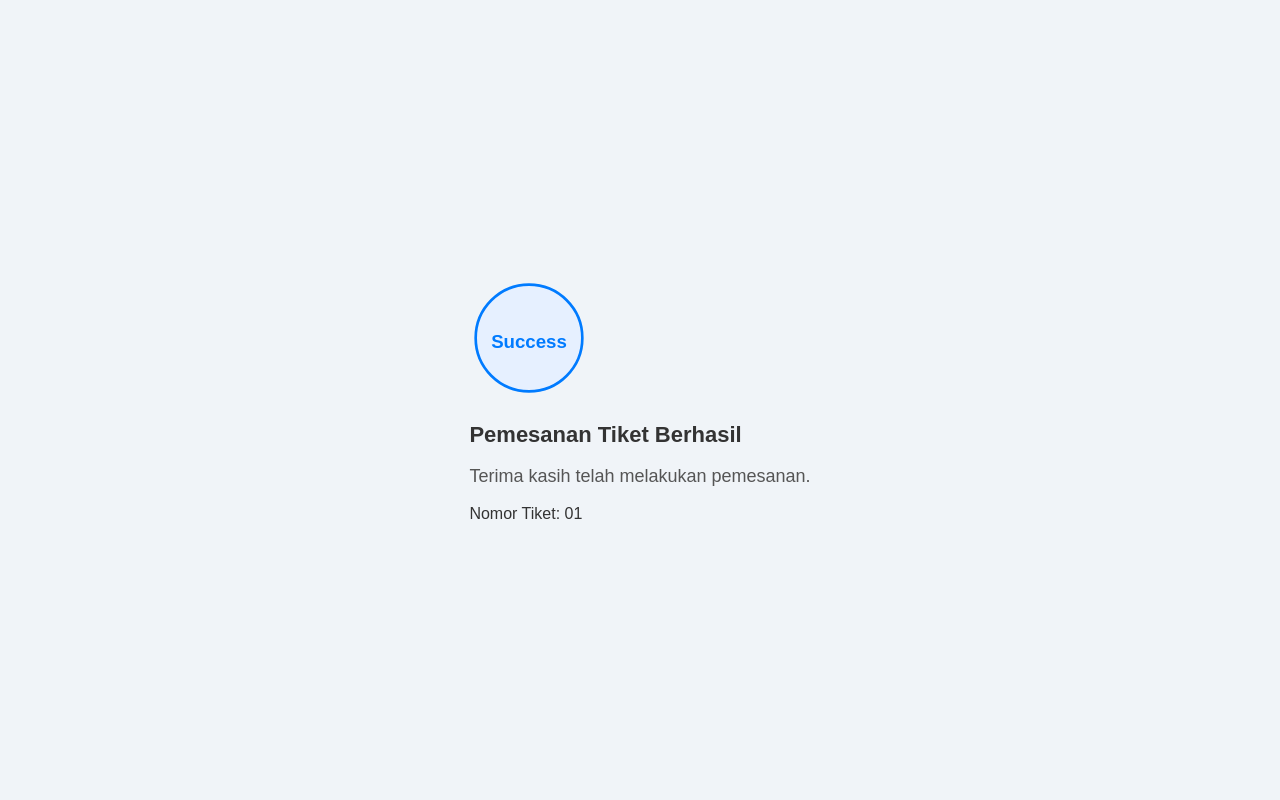
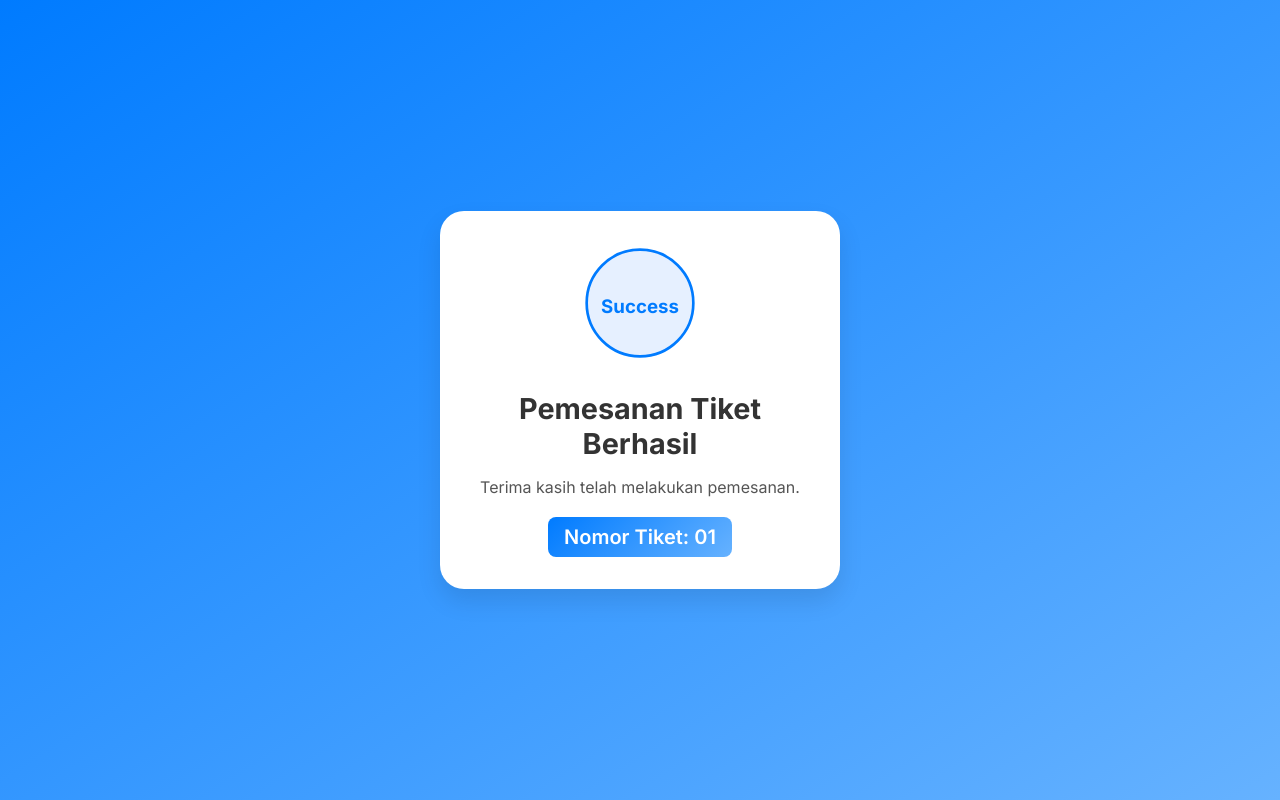
Before and after one commit to Events0/ticket, a plain HTML site: page index.html in a window 1280 px wide. Drawn offline with Linux system fonts and the light colour scheme.

Commit message:
Update styles.css

```diff
--- a/styles.css
+++ b/styles.css
@@ -1,34 +1,50 @@
-body {
-    font-family: Arial, sans-serif;
-    background: #f0f4f8;
-    display: flex;
-    flex-direction: column;
-    align-items: center;
-    justify-content: center;
-    height: 100vh;
+* {
     margin: 0;
-    color: #333;
+    padding: 0;
+    box-sizing: border-box;
+    font-family: 'Inter', sans-serif;
 }
 
-.container {
+body {
+    background: linear-gradient(to bottom right, #007BFF, #66B2FF);
+    display: flex;
+    justify-content: center;
+    align-items: center;
+    height: 100vh;
+}
+
+.card {
     background: white;
-    padding: 30px 40px;
-    border-radius: 12px;
-    box-shadow: 0 8px 20px rgba(0, 0, 0, 0.1);
+    padding: 2rem 2.5rem;
+    border-radius: 1.5rem;
+    box-shadow: 0 12px 24px rgba(0, 0, 0, 0.1);
     text-align: center;
     max-width: 400px;
 }
 
-.logo {
-    margin-bottom: 20px;
+.logo svg {
+    margin-bottom: 1.5rem;
 }
 
 h1 {
-    font-size: 22px;
-    margin-bottom: 15px;
+    font-size: 1.8rem;
+    font-weight: 700;
+    color: #333;
+    margin-bottom: 1rem;
 }
 
 p {
-    font-size: 18px;
+    font-size: 1rem;
     color: #555;
 }
+
+.ticket-number {
+    margin-top: 1.25rem;
+    font-size: 1.25rem;
+    font-weight: 600;
+    background: linear-gradient(135deg, #007BFF, #66B2FF);
+    color: white;
+    padding: 0.5rem 1rem;
+    border-radius: 0.5rem;
+    display: inline-block;
+}
```
